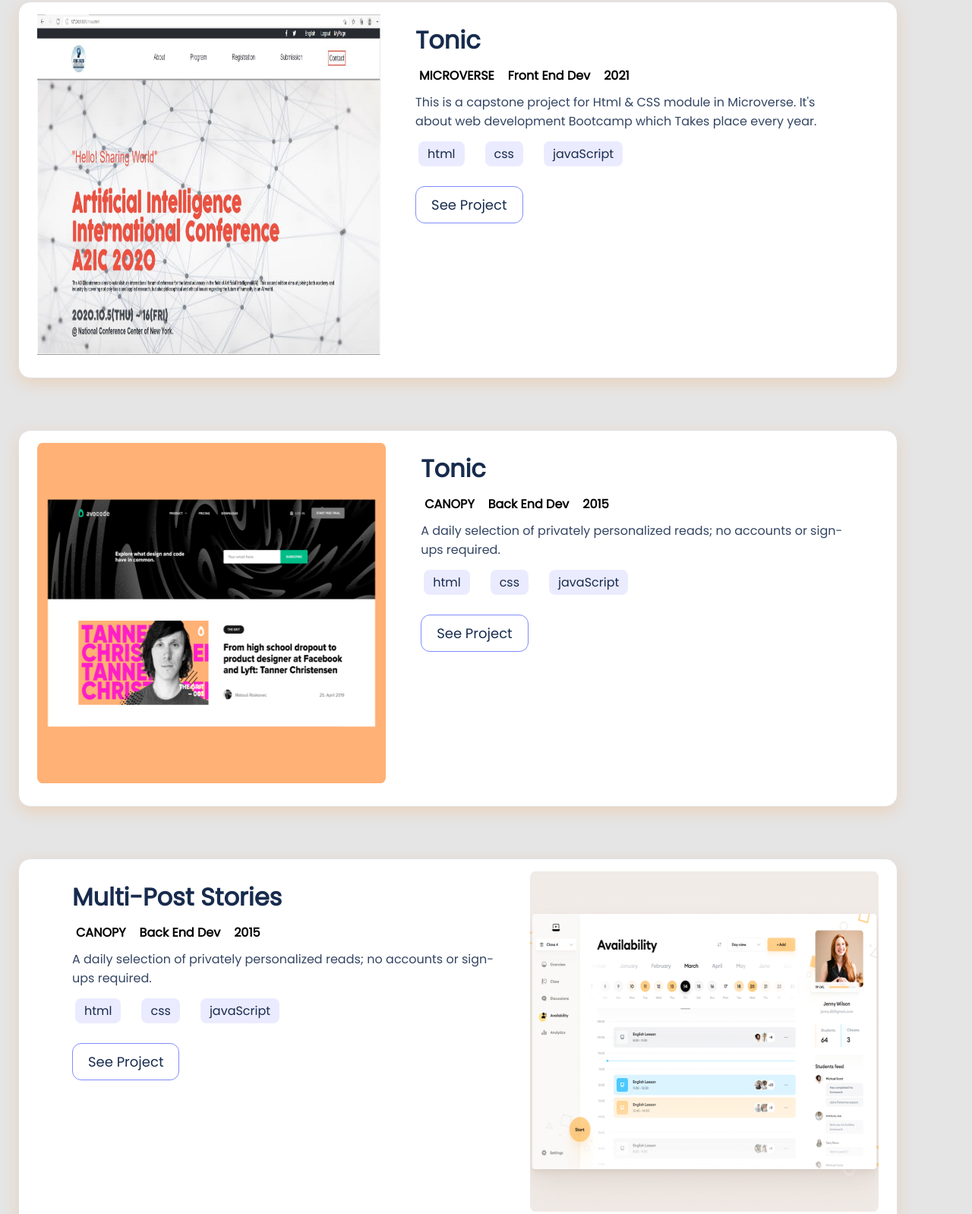
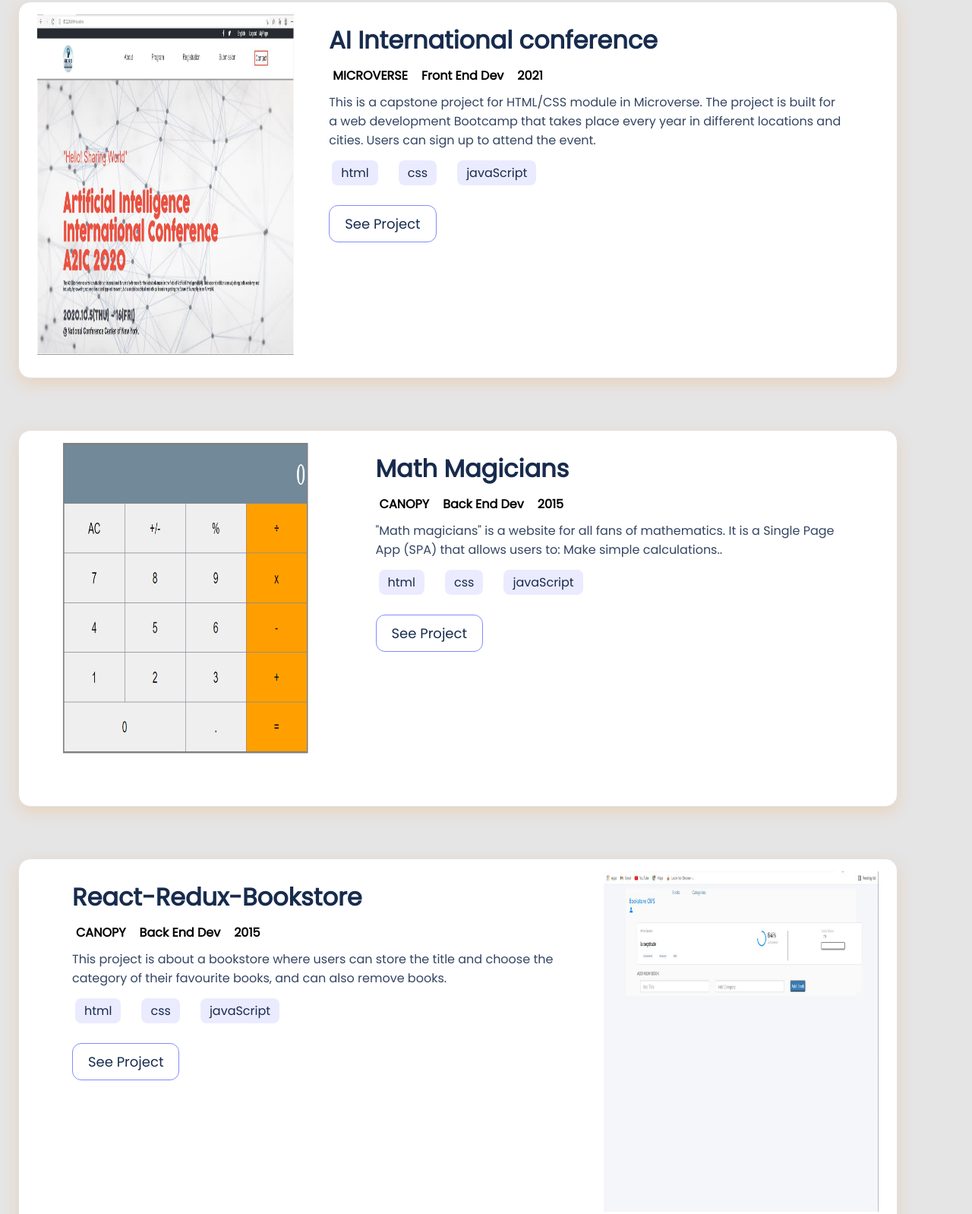
Before and after one commit to Kossi-stack/Mobile_Version_Skeleton, a plain HTML site: page index.html in a window 1280 px wide. Shown: the part 1780-3378 px from the top of the page at 76% size. Drawn offline with Linux system fonts and the light colour scheme.

Commit message:
Add project details

```diff
--- a/index.html
+++ b/index.html
@@ -173,7 +173,7 @@
               </div>
             </div>
             <div class="text-1">
-              <h4>Tonic</h4>
+              <h4>AI International conference</h4>
               <div class="tonic-2">
                 <ul class="tonic-3">
                   <li>MICROVERSE</li>
@@ -182,8 +182,10 @@
                 </ul>
               </div>
               <p class="tonic-para">
-                This is a capstone project for Html & CSS module in Microverse.
-                It's about web development Bootcamp which Takes place every year.
+                This is a capstone project for HTML/CSS module in Microverse.
+                The project is built for a web development Bootcamp that takes
+                place every year in different locations and cities.
+                Users can sign up to attend the event.
               </p>
               <div>
                 <ul class="card-tags">
@@ -201,13 +203,13 @@
             <div class="uber-navig">
               <div class="tonic9">
                 <img
-                  src="assets/SnapshootPortfolio-2.jpg"
+                  src="assets/desktop-leaderboard.png"
                   class="img"
                   alt="available"
                 />
               </div>
               <div class="text-9">
-                <h4>Multi-Post Stories</h4>
+                <h4>Leaderboard</h4>
                 <div class="tonic-2">
                   <ul class="tonic-3">
                     <li>CANOPY</li>
@@ -216,8 +218,9 @@
                   </ul>
                 </div>
                 <p class="tonic-para">
-                  A daily selection of privately personalized reads; no accounts
-                  or sign-ups required.
+                  This is a leader board project that takes the scores of different players
+                  and sorts them in ascending order.
+                  This helps to determine the leader from all the scores at all times..
                 </p>
                 <div>
                   <ul class="card-tags">
@@ -235,13 +238,13 @@
           <li class="work">
             <div class="tonic">
               <img
-                src="assets/SnapshootPortfolio-3.jpg"
+                src="assets/math-magician.PNG"
                 class="img"
                 alt="tonic"
               />
             </div>
             <div class="text-1">
-              <h4>Tonic</h4>
+              <h4>Math Magicians</h4>
               <div class="tonic-2">
                 <ul class="tonic-3">
                   <li>CANOPY</li>
@@ -250,8 +253,9 @@
                 </ul>
               </div>
               <p class="tonic-para">
-                A daily selection of privately personalized reads; no accounts
-                or sign-ups required.
+                "Math magicians" is a website for all fans of mathematics.
+                It is a Single Page App (SPA) that allows users to:
+                Make simple calculations..
               </p>
               <div>
                 <ul class="card-tags">
@@ -271,14 +275,14 @@
             <div class="multi-post-stories">
               <div class="tonic">
                 <img
-                  src="assets/SnapshootPortfolio-4.jpg"
+                  src="assets/add-book-react-redux.JPG"
                   class="img"
                   alt="stories"
                 />
               </div>
             </div>
             <div class="text-1">
-              <h4>Multi-Post Stories</h4>
+              <h4>React-Redux-Bookstore</h4>
               <div class="tonic-2">
                 <ul class="tonic-3">
                   <li>CANOPY</li>
@@ -287,8 +291,9 @@
                 </ul>
               </div>
               <p class="tonic-para">
-                A daily selection of privately personalized reads; no accounts
-                or sign-ups required.
+                This project is about a bookstore where users can store
+                the title and choose the category of their favourite books,
+                and can also remove books.
               </p>
               <div>
                 <ul class="card-tags">
```
Also changed, not shown: assets/desktop-leaderboard.png (added).
